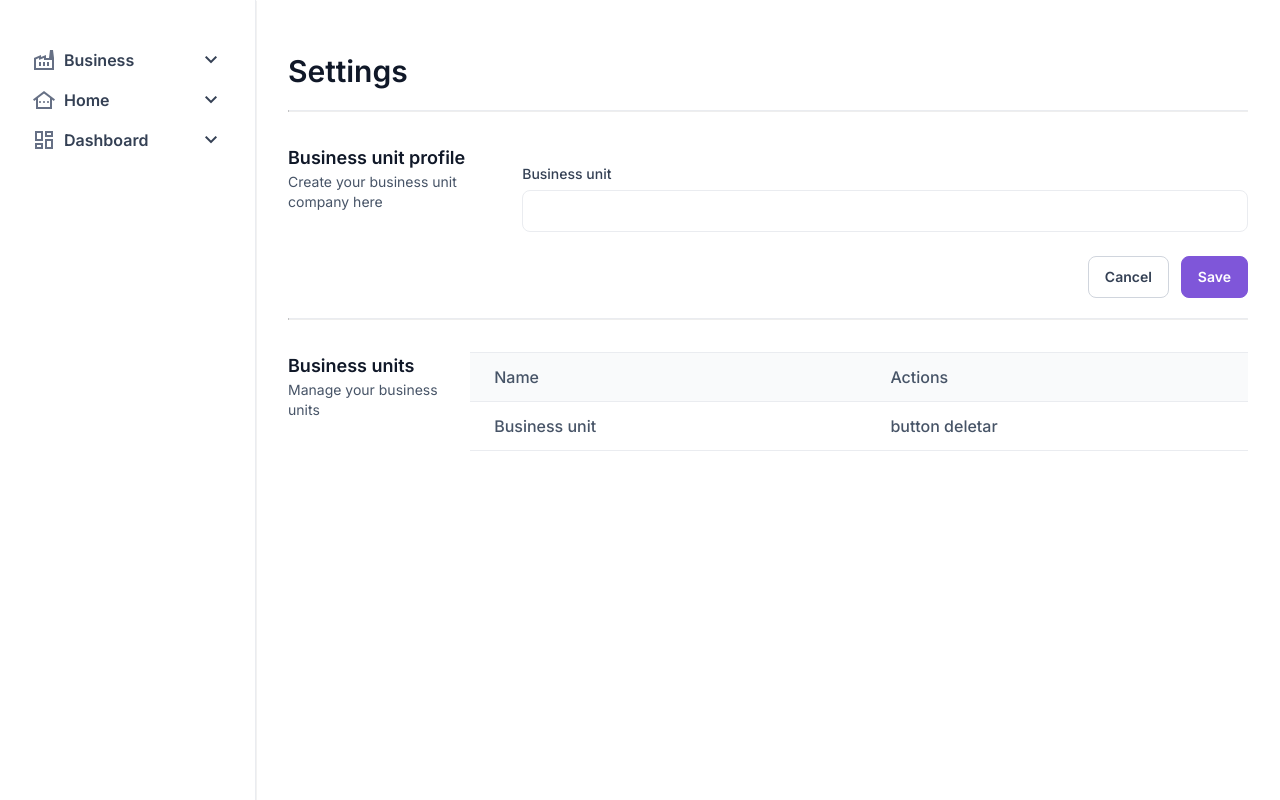
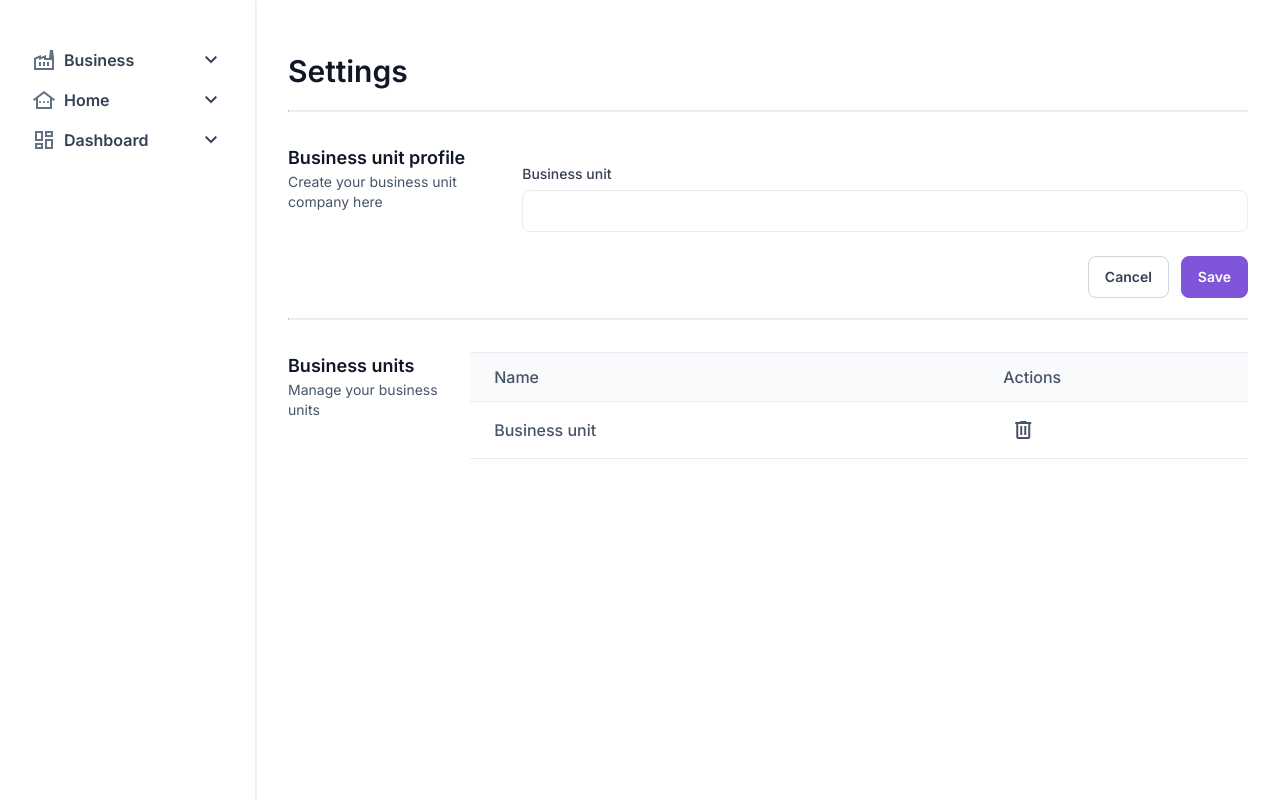
Before and after one commit to jadir-junior/creative-front, an Angular app: page /business/create-business-unit in a window 1280 px wide. Built offline with nearby package versions, Linux system fonts and the light colour scheme.

Commit message:
create button icon only

```diff
--- /dev/null
+++ b/src/app/components/button/button.component.css
@@ -0,0 +1,75 @@
+.ctv-button {
+  padding: 0.625rem 1rem;
+  border: none;
+  border-radius: 0.5rem;
+  cursor: pointer;
+
+  &:disabled {
+    cursor: initial;
+  }
+}
+
+.ctv-button-primary.ctv-button-variant-default {
+  color: var(--white);
+  background: var(--primary-600);
+  border: 1px solid var(--primary-600);
+
+  &:hover {
+    background: var(--primary-700);
+    border: 1px solid var(--primary-700);
+  }
+
+  &:disabled {
+    background: var(--primary-200);
+    border: 1px solid var(--primary-200);
+  }
+}
+
+.ctv-button-secondary.ctv-button-variant-default {
+  color: var(--gray-700);
+  background: var(--white);
+  border: 1px solid var(--gray-300);
+
+  &:hover {
+    background: var(--gray-100);
+  }
+
+  &:disabled {
+    border: 1px solid var(--gray-200);
+    background: var(--white);
+    color: var(--gray-200);
+  }
+}
+
+.ctv-button-secondary.ctv-button-variant-text {
+  color: var(--gray-600);
+  background: var(--white);
+
+  &:hover {
+    background: var(--gray-100);
+  }
+
+  &:disabled {
+    background: var(--gray-200);
+    color: var(--gray-100);
+  }
+}
+
+.ctv-button-icon-only {
+  justify-content: center;
+  display: flex;
+  align-items: center;
+  width: 40px;
+  height: 40px;
+}
+
+.ctv-button-icon-only:after {
+  content: "p";
+  visibility: hidden;
+  clip: rect(0 0 0 0);
+  width: 0;
+}
+
+.ctv-button-rounded {
+  border-radius: 50%;
+}
--- a/src/app/components/button/button.component.ts
+++ b/src/app/components/button/button.component.ts
@@ -5,6 +5,12 @@ import {
   Input,
   Output,
 } from '@angular/core';
+
+type Color = 'primary' | 'secondary';
+
+type Type = 'submit' | 'button';
+
+type Variant = 'default' | 'text';
 
 @Component({
   selector: 'ctv-button',
@@ -17,60 +23,22 @@ import {
       (click)="click()"
     >
       <ng-content></ng-content>
+      <ng-container>
+        <ctv-icon *ngIf="icon" [icon]="icon"></ctv-icon>
+      </ng-container>
     </button>
   `,
-  styles: [
-    `
-      .ctv-button {
-        padding: 0.625rem 1rem;
-        border: none;
-        border-radius: 0.5rem;
-        cursor: pointer;
-
-        &:disabled {
-          cursor: initial;
-        }
-      }
-
-      .ctv-button-primary {
-        color: var(--white);
-        background: var(--primary-600);
-        border: 1px solid var(--primary-600);
-
-        &:hover {
-          background: var(--primary-700);
-          border: 1px solid var(--primary-700);
-        }
-
-        &:disabled {
-          background: var(--primary-200);
-          border: 1px solid var(--primary-200);
-        }
-      }
-
-      .ctv-button-secondary {
-        color: var(--gray-700);
-        background: var(--white);
-        border: 1px solid var(--gray-300);
-
-        &:hover {
-          background: var(--gray-100);
-        }
-
-        &:disabled {
-          border: 1px solid var(--gray-200);
-          background: var(--white);
-          color: var(--gray-200);
-        }
-      }
-    `,
-  ],
+  styleUrls: ['./button.component.css'],
   changeDetection: ChangeDetectionStrategy.OnPush,
 })
 export class ButtonComponent {
-  @Input() color: 'primary' | 'secondary' = 'primary';
+  @Input() color: Color = 'primary';
+  @Input() type: Type = 'button';
+  @Input() variant: Variant = 'default';
+  @Input() label?: string;
   @Input() disabled = false;
-  @Input() type: 'button' | 'submit' = 'button';
+  @Input() icon?: string;
+  @Input() rounded = false;
 
   @Output() onClick = new EventEmitter();
 
@@ -83,6 +51,9 @@ export class ButtonComponent {
   get classes() {
     return {
       [`ctv-button-${this.color}`]: true,
+      [`ctv-button-variant-${this.variant}`]: true,
+      'ctv-button-rounded': this.rounded,
+      'ctv-button-icon-only': this.icon && !this.label,
     };
   }
 }
--- a/src/app/components/button/button.module.ts
+++ b/src/app/components/button/button.module.ts
@@ -1,10 +1,11 @@
 import { NgModule } from '@angular/core';
 import { CommonModule } from '@angular/common';
 import { ButtonComponent } from './button.component';
+import { IconModule } from '../icon/icon.module';
 
 @NgModule({
   declarations: [ButtonComponent],
-  imports: [CommonModule],
+  imports: [CommonModule, IconModule],
   exports: [ButtonComponent],
 })
 export class ButtonModule {}
--- a/src/app/components/table/table.component.css
+++ b/src/app/components/table/table.component.css
@@ -38,8 +38,9 @@
 
 .ctv-datatable .ctv-datatable-tbody > tr > td {
   text-align: left;
-  padding: 1rem 0rem;
+  padding: 0.5rem 0rem;
   border: 1px solid var(--gray-200);
   border-width: 0 0 1px 0;
   font-weight: 500;
+  vertical-align: middle;
 }
--- a/src/app/modules/business/create-update-business-unit/create-update-business-unit.component.ts
+++ b/src/app/modules/business/create-update-business-unit/create-update-business-unit.component.ts
@@ -1,5 +1,5 @@
 import { BusinessService } from './../services/business.service';
-import { Component, OnInit } from '@angular/core';
+import { Component } from '@angular/core';
 import { FormBuilder, FormGroup, Validators } from '@angular/forms';
 
 @Component({
@@ -52,7 +52,14 @@ import { FormBuilder, FormGroup, Validators } from '@angular/forms';
           <ng-template ctvTemplate="body" let-business let-columns="columns">
             <tr>
               <td *ngFor="let col of columns">{{ business[col.field] }}</td>
-              <td>button deletar</td>
+              <td>
+                <ctv-button
+                  icon="delete"
+                  variant="text"
+                  color="secondary"
+                  [rounded]="true"
+                ></ctv-button>
+              </td>
             </tr>
           </ng-template>
         </ctv-table>
```
